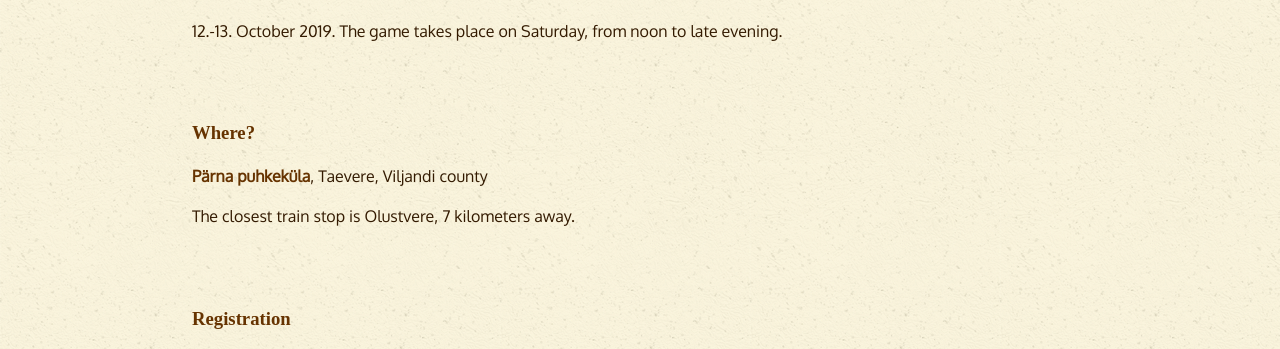
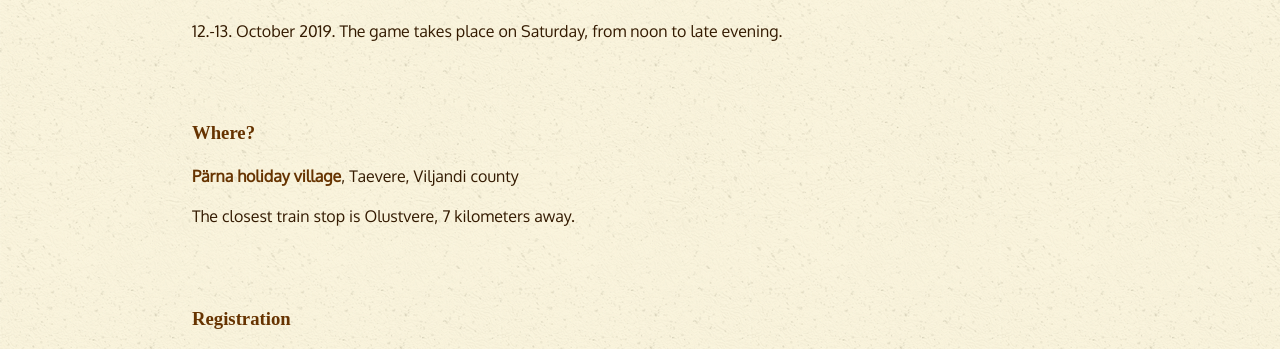
Before and after one commit to karavanlarp/karavanlarp.github.io, a Jekyll site: the page built from eng/events/caravan3.md, in a window 1280 px wide and 900 px high, scrolled down 742 px. Shown: the part 94-443 px from the top of the window. Built offline with Jekyll 4.4.1, drawn with Linux system fonts in a browser that asks for light colours; some web fonts are replaced.

Commit message:
pisiparandus

```diff
--- a/eng/events/caravan3.md
+++ b/eng/events/caravan3.md
@@ -20,7 +20,7 @@ The third game in the Caravan LARP series: Eve of Endings. The caravan has reach
 
 ### Where?
 
-[Pärna puhkeküla](https://goo.gl/maps/W3ykQL12H2w19aLM6), Taevere, Viljandi county
+[Pärna holiday village](https://goo.gl/maps/W3ykQL12H2w19aLM6), Taevere, Viljandi county
 
 The closest train stop is Olustvere, 7 kilometers away.
 
```
